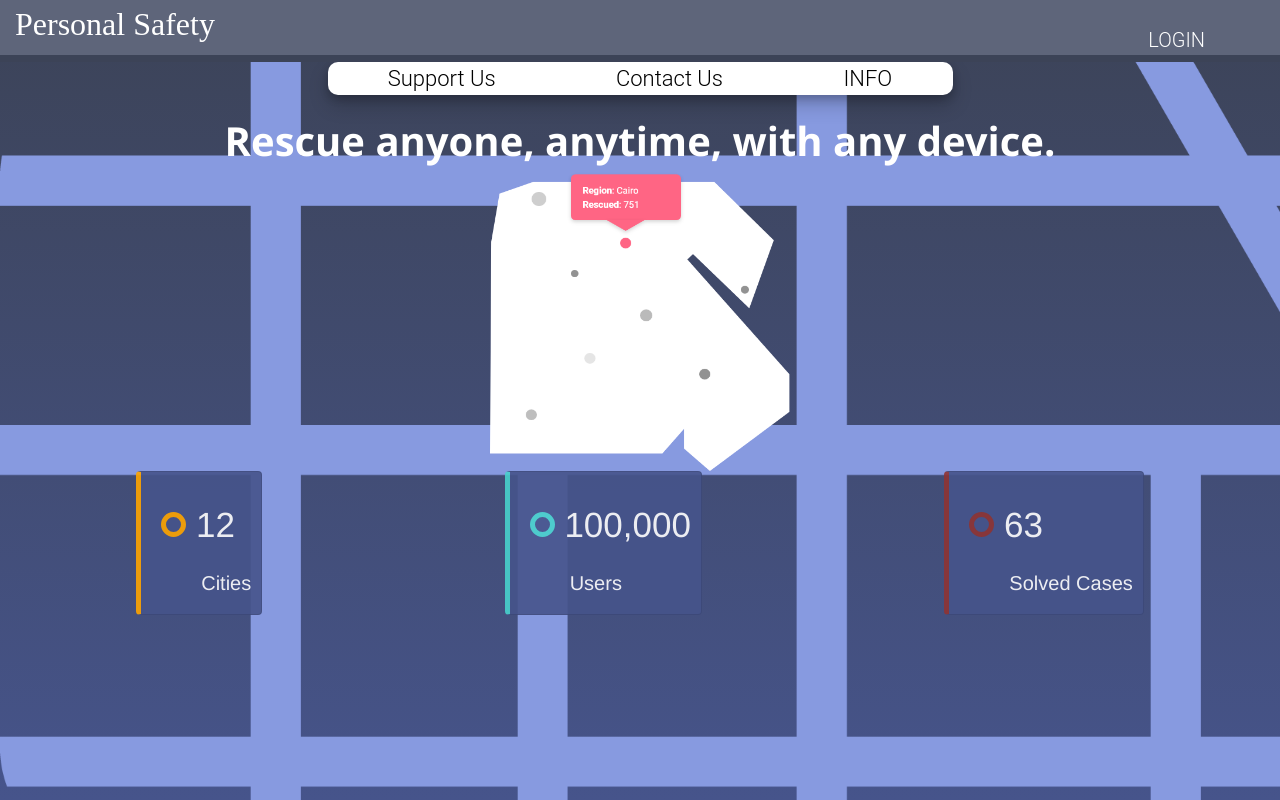
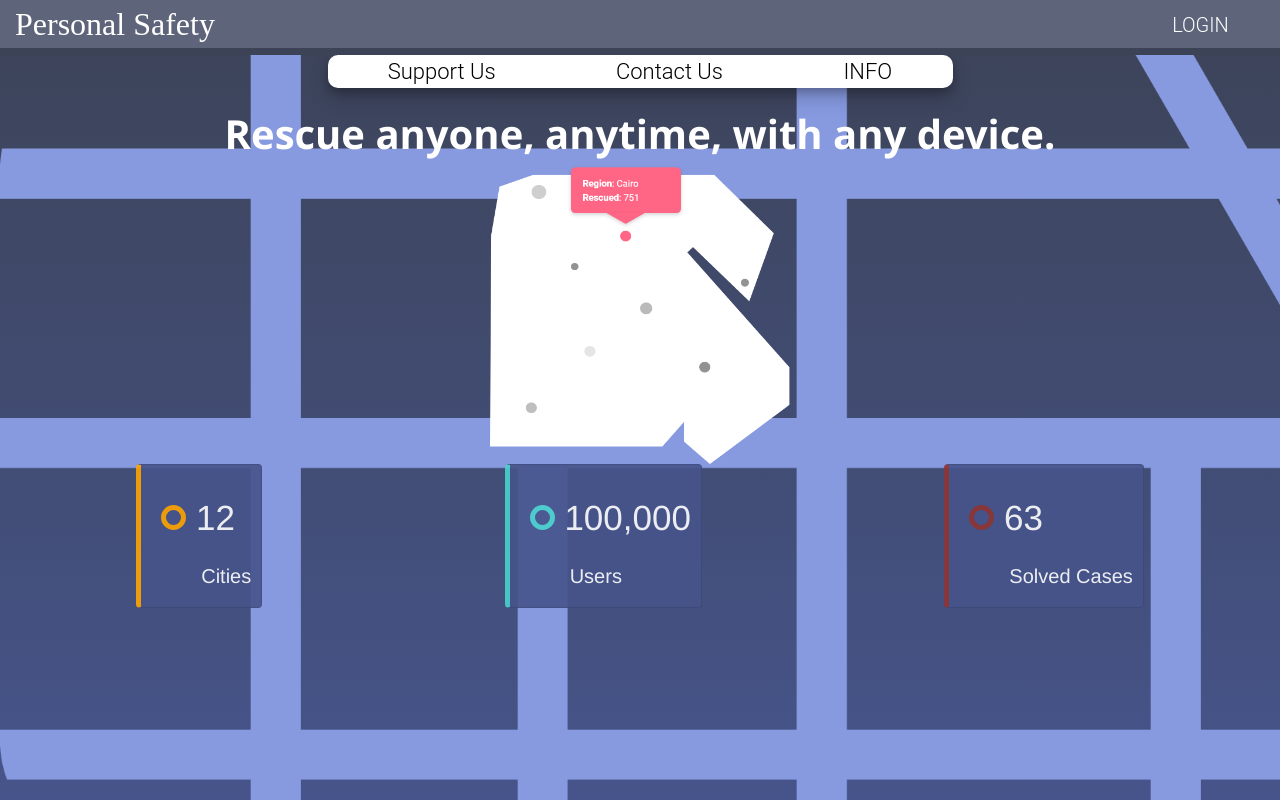
Before and after one commit to B0RU/B0RU-PersonalSafety-frontend, a Vue app: page / in a window 1280 px wide. Built offline with nearby package versions, Linux system fonts and the light colour scheme.

Commit message:
move login/logout functionality to the signingBox component

```diff
--- a/src/App.vue
+++ b/src/App.vue
@@ -2,8 +2,7 @@
   <div id="app">
     <div class="nav">
      <router-link :to="{name: 'Home'}"> <div class="logo">Personal Safety</div> </router-link>
-     <span v-if="isLoggedIn"><div class="logIn-Out" @click="logout">LOGOUT</div></span>
-     <router-link :to="{name: 'login'}" v-else> <div class="logIn-Out">LOGIN</div></router-link>
+     <signing-box></signing-box>
      </div>
     <router-view/>
   </div>
@@ -11,9 +10,13 @@
 
 <script>
 import Axios from 'axios';
+import signingBox from './components/signingBox.vue';
 
 export default {
   name: 'App',
+  components: {
+    signingBox,
+  },
   created() {
     Axios.interceptors.response.use(undefined, (err) => new Promise(() => {
       if (err.status === 401) {
@@ -21,16 +24,6 @@ export default {
       }
       throw err;
     }));
-  },
-  computed: {
-    isLoggedIn() { return this.$store.getters.isLoggedIn; },
-  },
-  methods: {
-    logout() {
-      this.$store.dispatch('logout')
-        .then(() => this.$router.push('/login'))
-        .catch((err) => console.log(err));
-    },
   },
 };
 </script>
@@ -66,16 +59,6 @@ body {
   color: white;
   padding-left: 15px;
 }
-.logIn-Out{
-  float: right;
-  font-family: 'Roboto', sans-serif;
-  font-size: 20px;
-  margin-top: 25px;
-  margin-right: 75px;
-  text-decoration: none;
-  color: white;
-  cursor: pointer;
-}
 .btn-secondary.dropdown-toggle{
     background: none;
     border: none;
```
